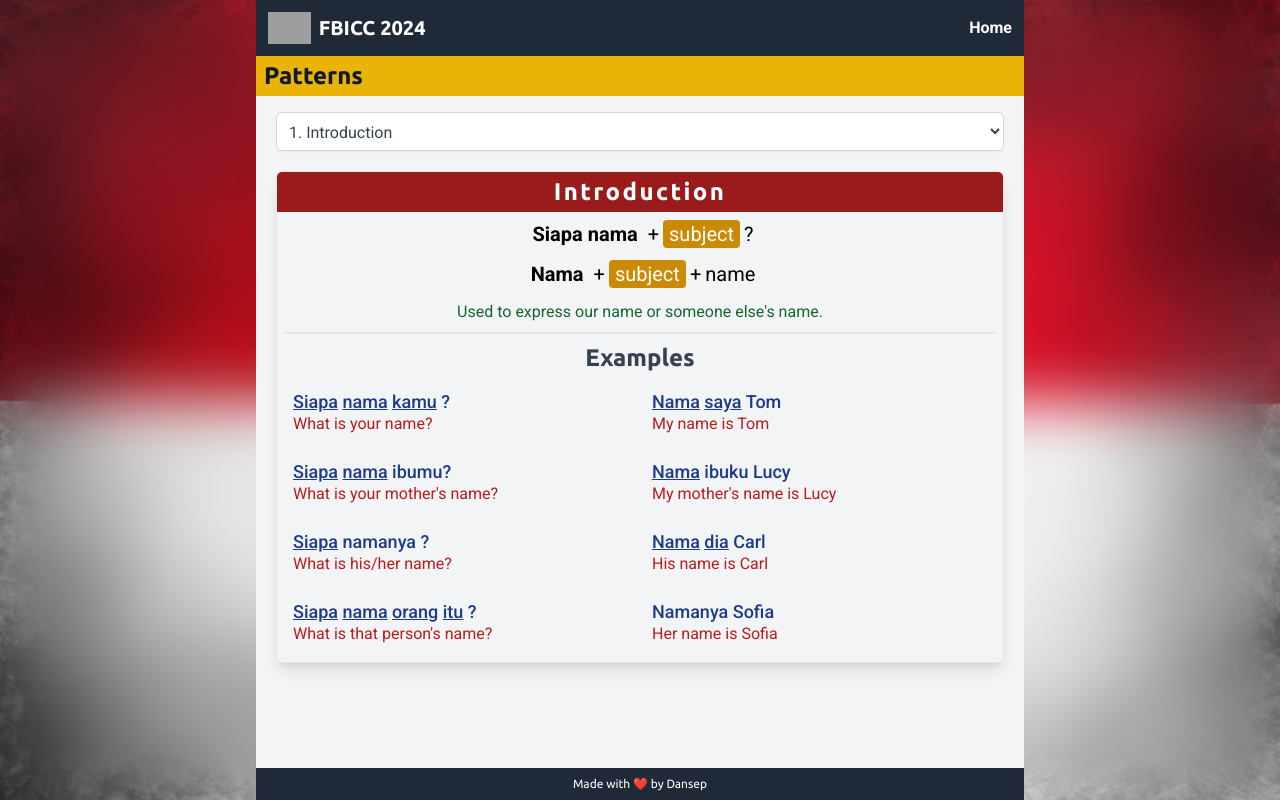
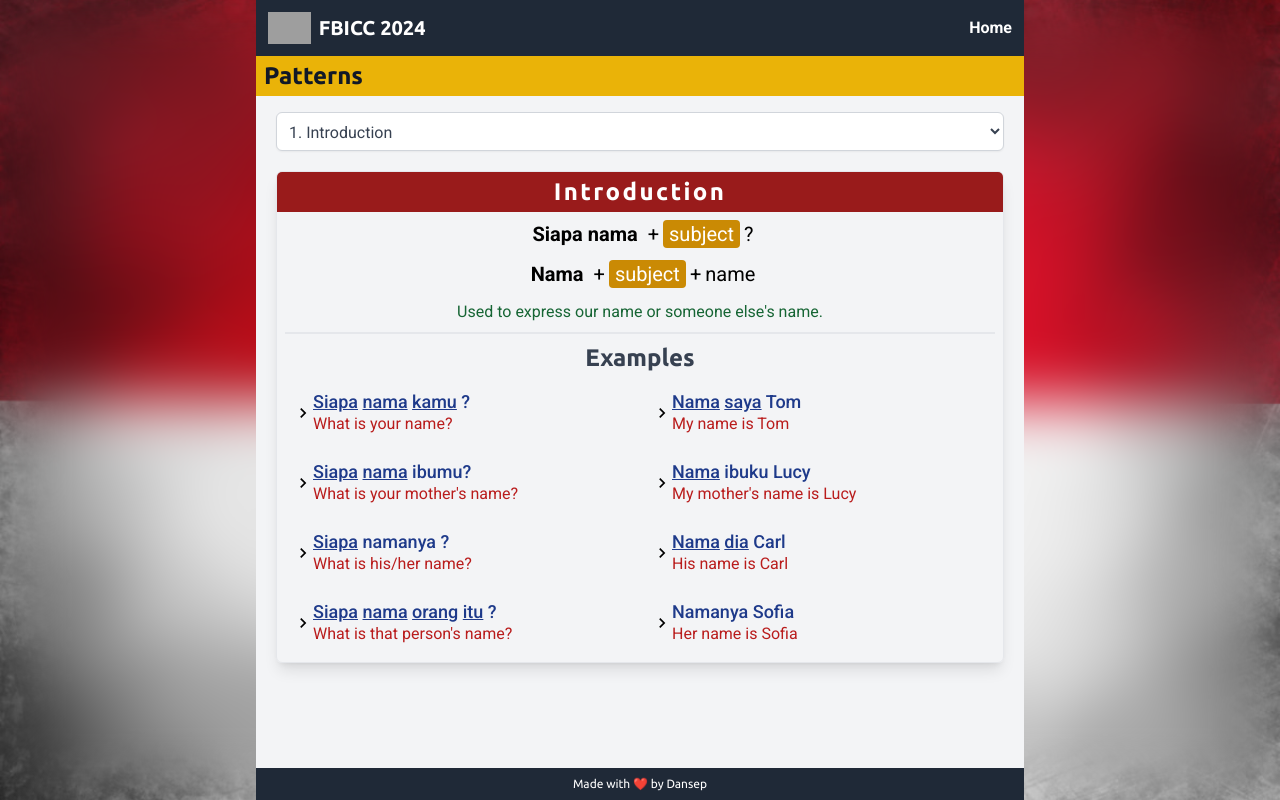
Before and after one commit to DanSepulveda/fbicc, a React (Vite) app: page /patterns in a window 1280 px wide. Built offline with nearby package versions, Linux system fonts and the light colour scheme; grey boxes are pictures that could not be loaded.

Commit message:
components refactor

```diff
--- a/src/components/Box.jsx
+++ b/src/components/Box.jsx
@@ -16,8 +16,8 @@ Box.Title = ({ children }) => {
   )
 }
 
-Box.Content = ({ children }) => {
-  return <div>{children}</div>
+Box.Content = ({ children, className }) => {
+  return <div className={className}>{children}</div>
 }
 
 Box.Text = ({ children }) => {
--- a/src/pages/Patterns.jsx
+++ b/src/pages/Patterns.jsx
@@ -2,6 +2,7 @@
 import { Fragment } from 'react'
 import { Tooltip } from 'react-tooltip'
 import { usePattern } from '../hooks/usePattern'
+import { MdChevronRight } from 'react-icons/md'
 import Box from '../components/Box'
 import Select from '../components/Select'
 import TooltipText from '../components/TooltipText'
@@ -24,7 +25,7 @@ const Pattern = ({ data, double }) => {
   }
 
   return (
-    <div className={`flex gap-1 ${double ? 'mt-6' : ''}`}>
+    <li className={`flex gap-1 ${double ? 'mt-6' : ''}`}>
       {data.map((el, index) => {
         return (
           <Fragment key={el}>
@@ -33,7 +34,7 @@ const Pattern = ({ data, double }) => {
           </Fragment>
         )
       })}
-    </div>
+    </li>
   )
 }
 
@@ -49,7 +50,7 @@ const Patterns = () => {
   }
 
   return (
-    <div className="flex flex-col">
+    <div>
       <Tooltip id="my-tooltip" />
       <Select
         name="choosenPattern"
@@ -66,9 +67,8 @@ const Patterns = () => {
       </Select>
       <Box>
         <Box.Title>{selected.name}</Box.Title>
-        <Box.Content>
-          <div className="p-2 mx-2 border-b-2">
-            <div className="flex flex-col items-center gap-3 mb-3">
+        <Box.Content className="p-2 mx-2 border-b-2">
+          <ul className="flex flex-col items-center gap-3 mb-3">
             {selected.components.map((el, index) => (
               <Pattern
                 key={index}
@@ -76,14 +76,19 @@ const Patterns = () => {
                 double={index === 2}
               />
             ))}
-            </div>
+          </ul>
           <p className="text-green-800">{selected.usage}</p>
-          </div>
-          <div>
+        </Box.Content>
+        <Box.Content>
           <h3 className="text-2xl mb-4 mt-2 font-ubuntu font-bold text-gray-700">Examples</h3>
           <ul className="px-4 grid grid-cols-1 md:grid-cols-2 text-left gap-6 pb-4">
             {selected.examples.map((el) => (
-                <li key={el.english}>
+              <li
+                key={el.english}
+                className="flex items-center mb-auto"
+              >
+                <MdChevronRight className="inline text-xl" />
+                <div>
                   <p className="text-lg font-medium text-blue-900 leading-6">
                     {el.indonesian.split('_').map((word, index) => {
                       const meaning = getMeaning(word)
@@ -100,10 +105,10 @@ const Patterns = () => {
                     })}
                   </p>
                   <p className="-mt-0.5 text-red-700">{el.english}</p>
+                </div>
               </li>
             ))}
           </ul>
-          </div>
         </Box.Content>
       </Box>
     </div>
```
Lines whose indentation alone changed are shown as unchanged.
